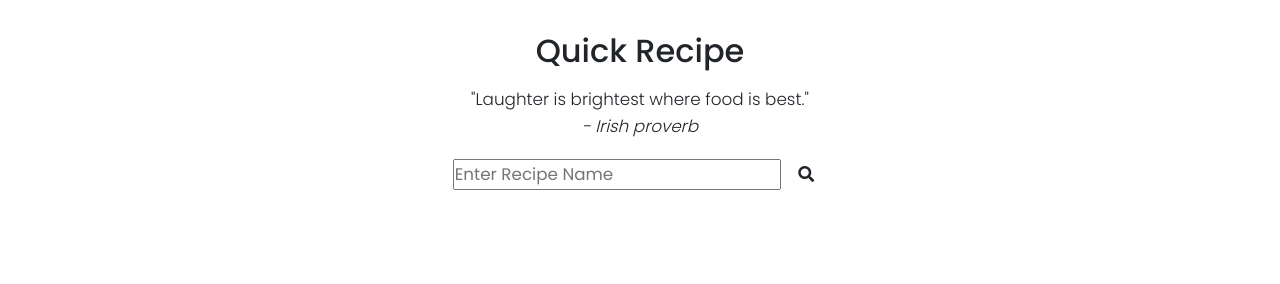
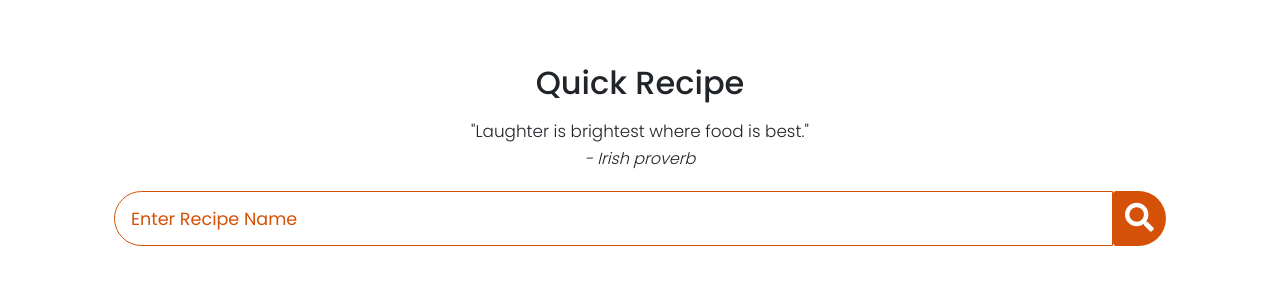
Before and after one commit to marlon0zxq/Quick_Recipe, a plain HTML site: page Quick_Recipe/index.html in a window 1280 px wide. Drawn offline with nearby package versions, Linux system fonts and the light colour scheme.

Commit message:
add btn style with hover and style search placeholder etc

```diff
--- a/Quick_Recipe/style.css
+++ b/Quick_Recipe/style.css
@@ -32,6 +32,72 @@ body{
     background: #fff;
     text-align: center;
 }
+
+.meal-search{
+    margin: 2rem 0;
+}
+
+.meal-search cite{
+    font-size: 1rem;
+}
+
+.meal-search-box{
+    margin: 1.2rem 0;
+    display: flex;
+    align-items: stretch;
+}
+
+/* BTN STYLE */
+
+.btn{
+    font-family: inherit;
+    cursor: pointer;
+    outline: 0;
+    font-size: 1.05rem;
+}
+
+.search-control,
+.search-btn{
+    width: 100%;
+}
+
+.search-control{
+    padding: 0 1rem;
+    font-size: 1.1rem;
+    font-family: inherit;
+    outline: 0;
+    border: 1px solid #d65108;
+    color: #d65108;
+    border-top-left-radius: 2rem;
+    border-bottom-left-radius: 2rem;
+}
+
+.search-control::placeholder{
+    color: #d65108;
+}
+
+.search-btn{
+    width: 55px;
+    height: 55px;
+    font-size: 1.8rem;
+    background: #d65108;
+    color: #fff;
+    border: none;
+    border-top-right-radius: 2rem;
+    border-bottom-right-radius: 2rem;
+    transition: all 0.4s linear;
+    -webkit-transition: all 0.4s linear;
+    -moz-transition: all 0.4s linear;
+    -ms-transition: all 0.4s linear;
+    -o-transition: all 0.4s linear;
+}
+
+.search-btn:hover{
+    background: #b54507;
+}
+
+/* END OF CODE BTN */
+
 
 img{
     display: block;
```
